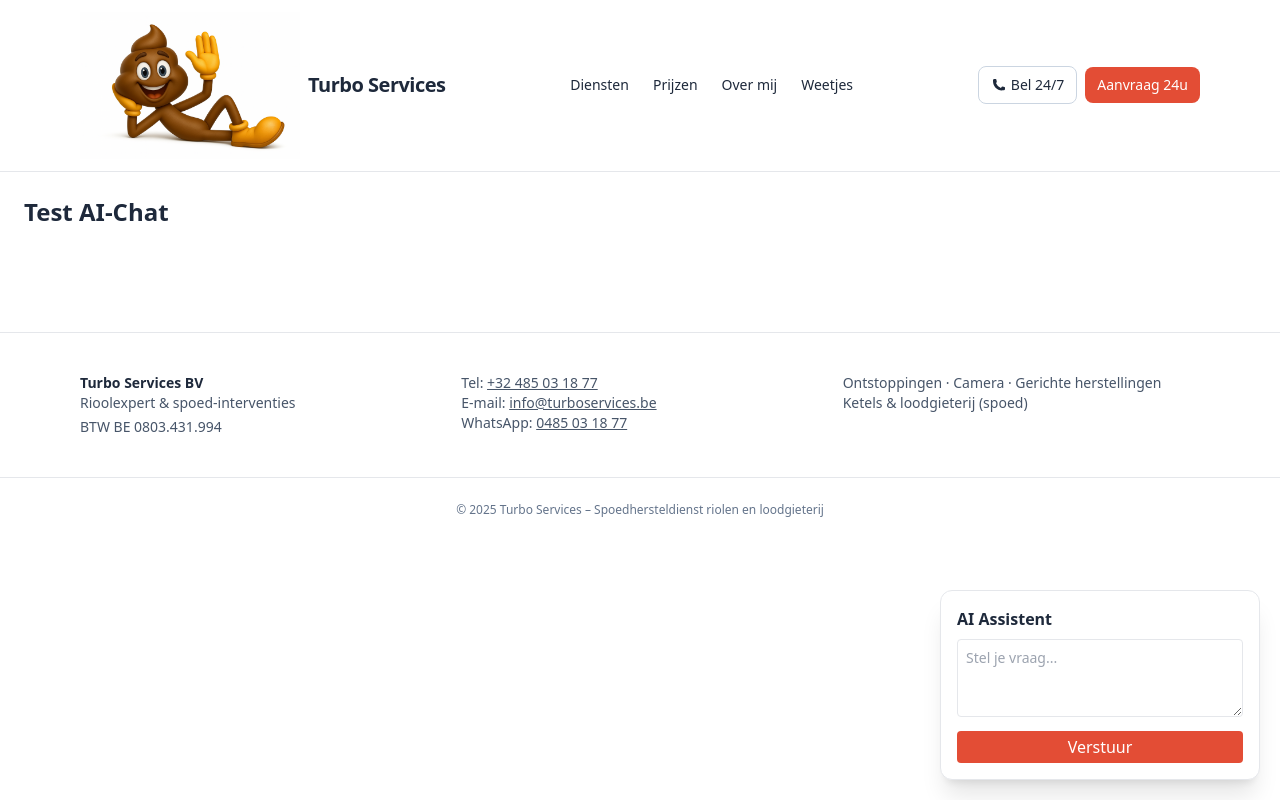
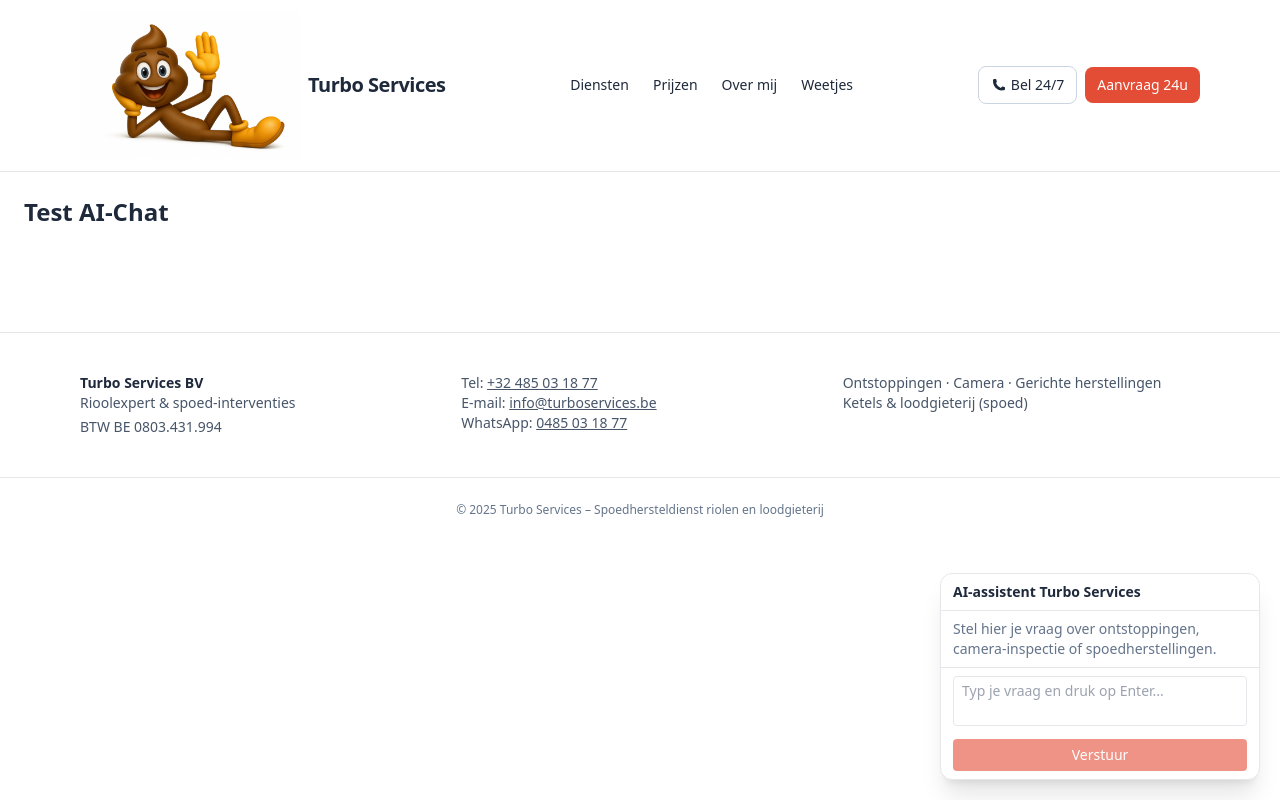
Before and after one commit to Turbo-89/turboservices, a Next.js app: page /test-chat in a window 1280 px wide. Built offline with nearby package versions, Linux system fonts and the light colour scheme.

Commit message:
Update ChatWidget.tsx

```diff
--- a/components/ChatWidget.tsx
+++ b/components/ChatWidget.tsx
@@ -1,37 +1,123 @@
 'use client';
+
 import { useState } from 'react';
 
+type ChatMessage = {
+  role: 'user' | 'assistant';
+  content: string;
+};
+
 export default function ChatWidget() {
-  const [msg, setMsg] = useState('');
-  const [reply, setReply] = useState('');
+  const [messages, setMessages] = useState<ChatMessage[]>([]);
+  const [input, setInput] = useState('');
+  const [loading, setLoading] = useState(false);
 
   async function handleSend() {
+    const text = input.trim();
+    if (!text || loading) return;
+
+    // Voeg gebruikersbericht toe
+    const newMessages: ChatMessage[] = [
+      ...messages,
+      { role: 'user', content: text },
+    ];
+    setMessages(newMessages);
+    setInput('');
+    setLoading(true);
+
+    try {
       const res = await fetch('/api/chat-agent', {
         method: 'POST',
-      body: JSON.stringify({ message: msg }),
         headers: { 'Content-Type': 'application/json' },
+        body: JSON.stringify({
+          message: text,
+          history: newMessages, // volledige context doorgeven
+          pageContext: typeof window !== 'undefined' ? window.location.pathname : undefined,
+        }),
       });
+
       const data = await res.json();
-    setReply(data.reply);
+
+      if (data.reply) {
+        setMessages([
+          ...newMessages,
+          { role: 'assistant', content: data.reply as string },
+        ]);
+      } else if (data.error) {
+        setMessages([
+          ...newMessages,
+          {
+            role: 'assistant',
+            content: 'Er ging iets mis bij het ophalen van het antwoord. Probeer later opnieuw.',
+          },
+        ]);
+      }
+    } catch (e) {
+      setMessages([
+        ...newMessages,
+        {
+          role: 'assistant',
+          content: 'Er trad een technische fout op. Probeer later opnieuw of neem telefonisch contact op.',
+        },
+      ]);
+    } finally {
+      setLoading(false);
+    }
+  }
+
+  function handleKeyDown(e: React.KeyboardEvent<HTMLTextAreaElement>) {
+    if (e.key === 'Enter' && !e.shiftKey) {
+      e.preventDefault();
+      handleSend();
+    }
   }
 
   return (
-    <div className="fixed bottom-5 right-5 w-80 rounded-xl border bg-white p-4 shadow-xl z-50">
-      <p className="mb-2 font-bold">AI Assistent</p>
+    <div className="fixed bottom-5 right-5 z-50 w-80 max-h-[70vh] rounded-xl border bg-white shadow-xl flex flex-col text-sm">
+      <div className="flex items-center justify-between border-b px-3 py-2">
+        <span className="font-semibold">AI-assistent Turbo Services</span>
+      </div>
+
+      {/* Scrollbare berichtenlijst */}
+      <div className="flex-1 overflow-y-auto px-3 py-2 space-y-2">
+        {messages.length === 0 && (
+          <p className="text-slate-500">
+            Stel hier je vraag over ontstoppingen, camera-inspectie of spoedherstellingen.
+          </p>
+        )}
+        {messages.map((m, idx) => (
+          <div
+            key={idx}
+            className={
+              m.role === 'user'
+                ? 'ml-auto max-w-[80%] rounded-lg bg-[var(--turbo-red,#E34D35)] px-3 py-2 text-white'
+                : 'mr-auto max-w-[80%] rounded-lg bg-slate-100 px-3 py-2 text-slate-800'
+            }
+          >
+            {m.content}
+          </div>
+        ))}
+      </div>
+
+      {/* Input + knop */}
+      <div className="border-t px-3 py-2">
         <textarea
-        className="w-full border rounded p-2 text-sm"
-        rows={3}
-        value={msg}
-        onChange={(e) => setMsg(e.target.value)}
-        placeholder="Stel je vraag..."
+          className="w-full resize-none rounded border px-2 py-1 text-sm focus:outline-none focus:ring-1 focus:ring-[var(--turbo-red,#E34D35)]"
+          rows={2}
+          placeholder="Typ je vraag en druk op Enter..."
+          value={input}
+          onChange={(e) => setInput(e.target.value)}
+          onKeyDown={handleKeyDown}
         />
         <button
-        className="mt-2 w-full bg-[var(--turbo-red,#E34D35)] text-white py-1 rounded"
+          type="button"
           onClick={handleSend}
+          disabled={loading || !input.trim()}
+          className="mt-2 w-full rounded bg-[var(--turbo-red,#E34D35)] py-1.5 text-center text-sm font-medium text-white disabled:opacity-60"
         >
-        Verstuur
+          {loading ? 'Even wachten…' : 'Verstuur'}
         </button>
-      {reply && <p className="mt-3 text-sm text-slate-700 whitespace-pre-wrap">{reply}</p>}
+      </div>
     </div>
   );
 }
```
Lines whose indentation alone changed are shown as unchanged.
